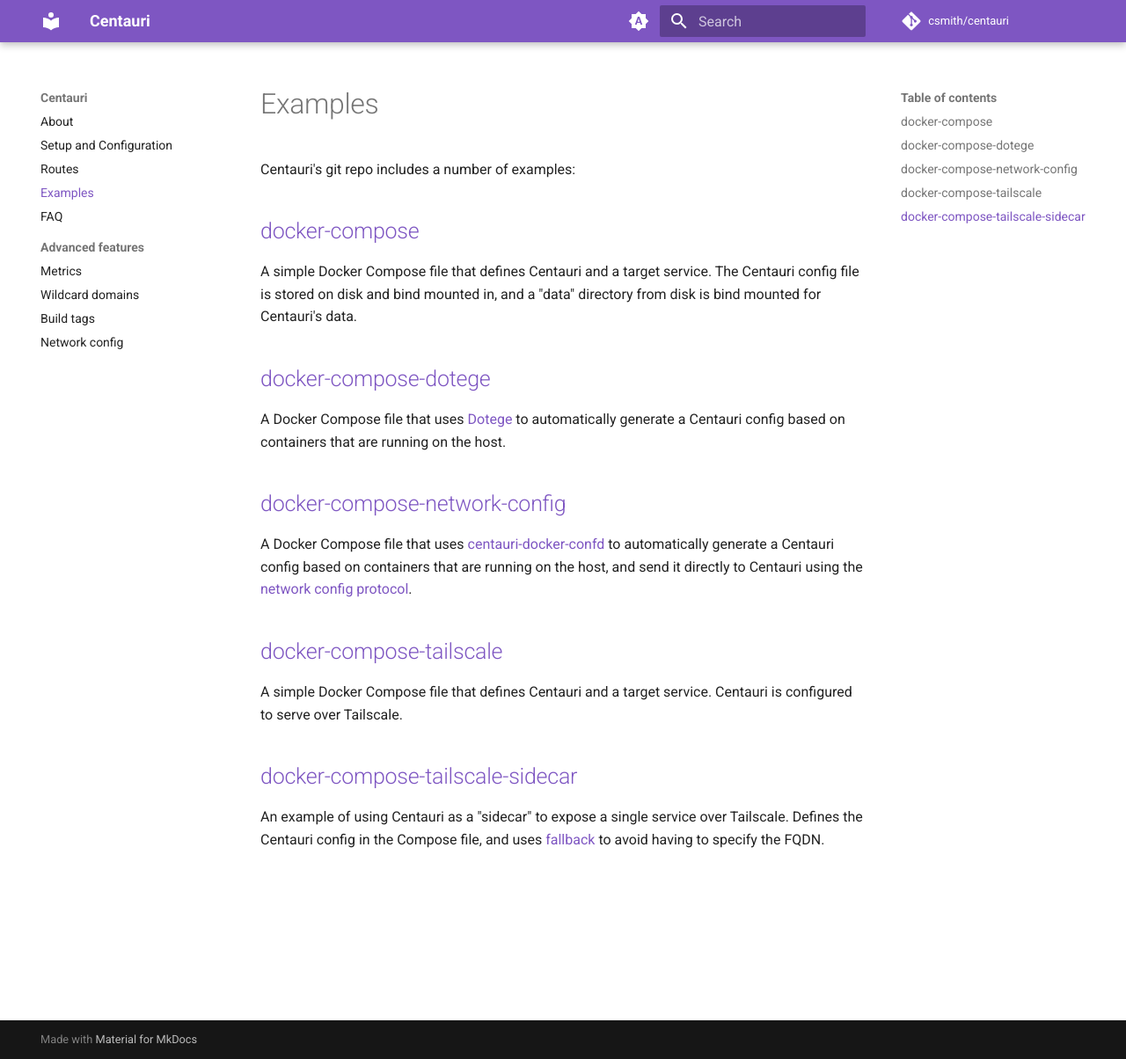
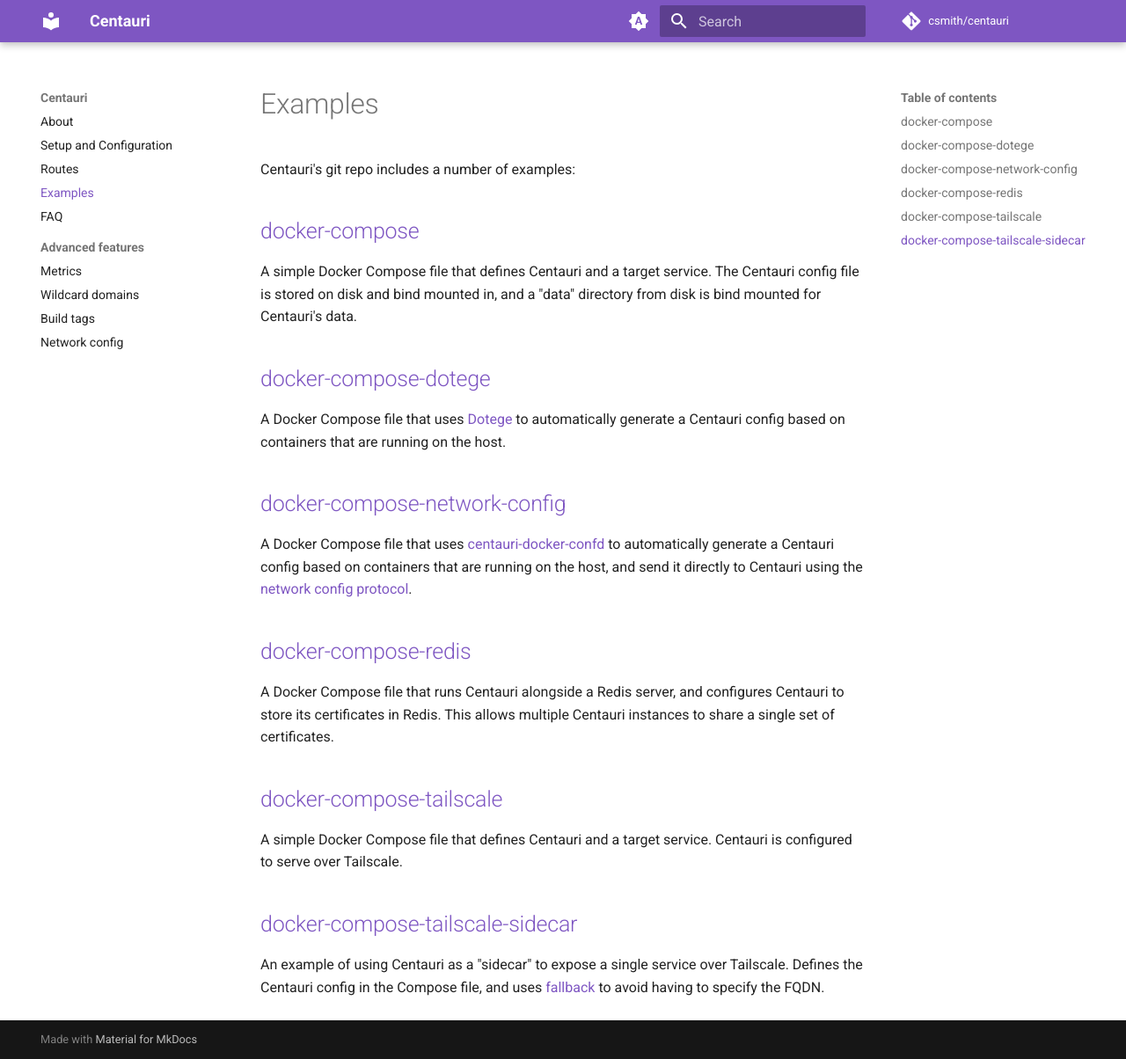
Before and after one commit to csmith/centauri, an MkDocs documentation site: the page built from docs/examples.md, in a window 1280 px wide and 1204 px high. Shown: the whole window at 88% size. Built offline with MkDocs 1.6.1 and Material for MkDocs 9.7.7, drawn with Linux system fonts in a browser that asks for light colours; comment, search, counter and statistics services are not loaded.

Commit message:
Add redis example

```diff
--- a/docs/examples.md
+++ b/docs/examples.md
@@ -21,6 +21,12 @@ to automatically generate a Centauri config based on containers that are
 running on the host, and send it directly to Centauri using the
 [network config protocol](network-config.md).
 
+## [docker-compose-redis](https://github.com/csmith/centauri/tree/master/examples/docker-compose-redis)
+
+A Docker Compose file that runs Centauri alongside a Redis server, and
+configures Centauri to store its certificates in Redis. This allows
+multiple Centauri instances to share a single set of certificates.
+
 ## [docker-compose-tailscale](https://github.com/csmith/centauri/tree/master/examples/docker-compose-tailscale)
 
 A simple Docker Compose file that defines Centauri and a target service.
```
Also changed, not shown: 2 other files.
